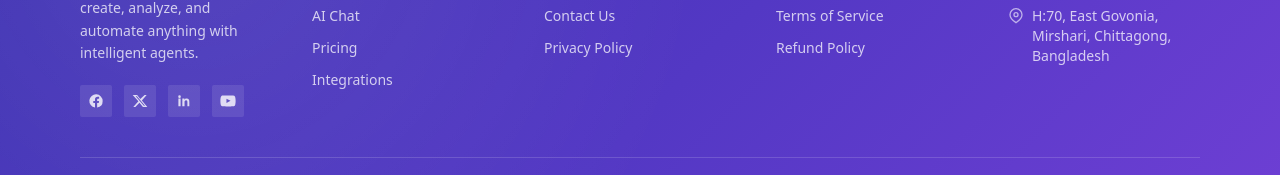
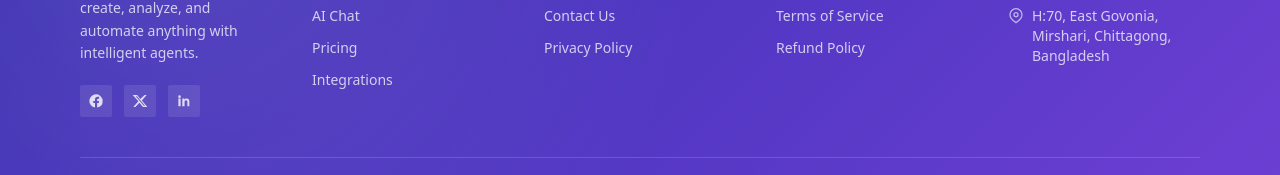
Before and after one commit to nasirmasud/mindagent-client, a Next.js app: page /login in a window 1280 px wide. Shown: the part 1157-1332 px from the top of the page. Built offline with nearby package versions, Linux system fonts and the light colour scheme; no server answers.

Commit message:
fix(footer): remove YouTube social icon

```diff
--- a/src/components/layout/footer.tsx
+++ b/src/components/layout/footer.tsx
@@ -85,15 +85,6 @@ export function Footer() {
                   className="w-4 h-4"
                 >
                   <path d="M6.9 8.4H3.6V20h3.3V8.4ZM5.3 3.5a1.9 1.9 0 1 0 0 3.9 1.9 1.9 0 0 0 0-3.9ZM20.4 20h-3.3v-6c0-1.4 0-3.3-2-3.3s-2.3 1.6-2.3 3.2V20h-3.3V8.4h3.2v1.6h.05c.45-.8 1.55-1.7 3.2-1.7 3.4 0 4.05 2.3 4.05 5.2V20Z" />
-                </svg>
-              </a>
-              <a href="#" aria-label="YouTube" className={socialIconClass}>
-                <svg
-                  viewBox="0 0 24 24"
-                  fill="currentColor"
-                  className="w-4 h-4"
-                >
-                  <path d="M23 7.2s-.2-1.6-.9-2.3c-.9-.9-1.9-.9-2.3-1C16.9 3.6 12 3.6 12 3.6h0s-4.9 0-7.8.3c-.4 0-1.4.1-2.3 1-.7.7-.9 2.3-.9 2.3S.6 9.1.6 11v1.9c0 1.9.4 3.8.4 3.8s.2 1.6.9 2.3c.9.9 2 .9 2.5 1 1.8.2 7.6.3 7.6.3s4.9 0 7.8-.3c.4 0 1.4-.1 2.3-1 .7-.7.9-2.3.9-2.3s.4-1.9.4-3.8V11c0-1.9-.4-3.8-.4-3.8ZM9.7 14.9V8.5l6.1 3.2-6.1 3.2Z" />
                 </svg>
               </a>
             </div>
```
